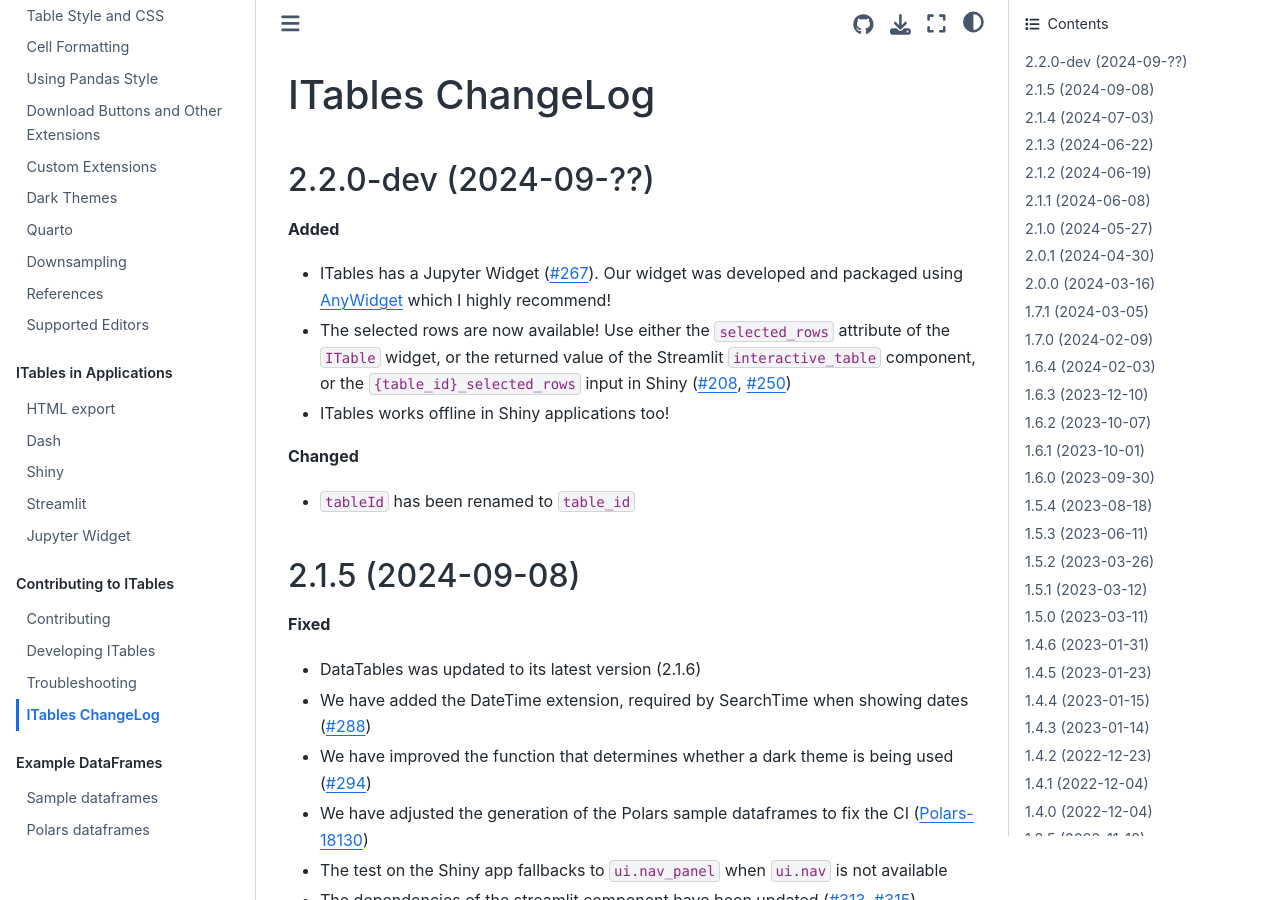
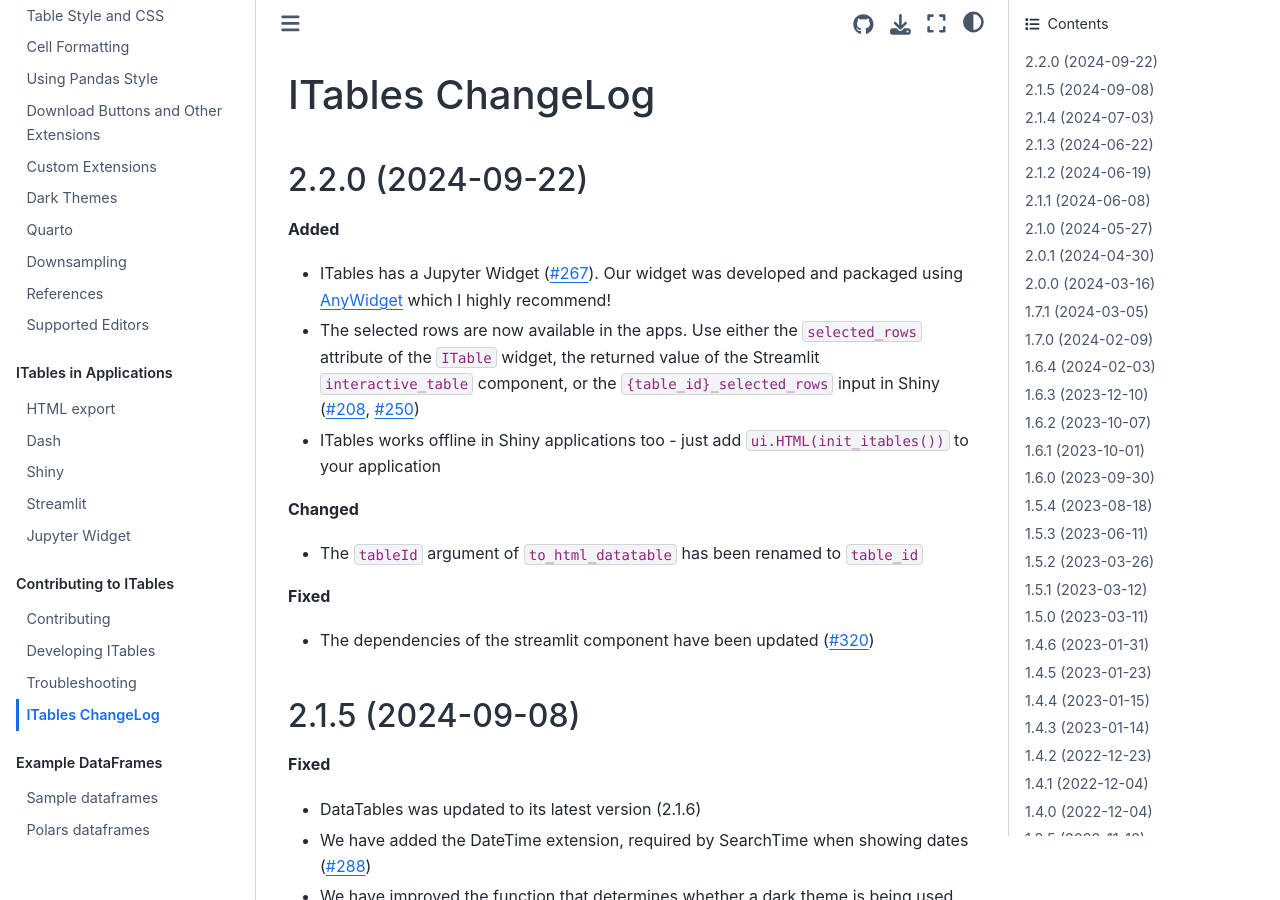
Before and after one commit to mwouts/itables, a Jupyter Book: the page built from docs/changelog.md, in a window 1280 px wide and 900 px high. Built offline with Jupyter Book 1.0.4 settings and Sphinx 7.4.7 and the Sphinx Book theme 1.1.4, drawn with Linux system fonts in a browser that asks for light colours.

Commit message:
Version 2.2.0

```diff
--- a/docs/changelog.md
+++ b/docs/changelog.md
@@ -1,16 +1,19 @@
 ITables ChangeLog
 =================
 
-2.2.0-dev (2024-09-??)
+2.2.0 (2024-09-22)
 ------------------
 
 **Added**
 - ITables has a Jupyter Widget ([#267](https://github.com/mwouts/itables/issues/267)). Our widget was developed and packaged using [AnyWidget](https://anywidget.dev/) which I highly recommend!
-- The selected rows are now available! Use either the `selected_rows` attribute of the `ITable` widget, or the returned value of the Streamlit `interactive_table` component, or the `{table_id}_selected_rows` input in Shiny ([#208](https://github.com/mwouts/itables/issues/208), [#250](https://github.com/mwouts/itables/issues/250))
-- ITables works offline in Shiny applications too!
+- The selected rows are now available in the apps. Use either the `selected_rows` attribute of the `ITable` widget, the returned value of the Streamlit `interactive_table` component, or the `{table_id}_selected_rows` input in Shiny ([#208](https://github.com/mwouts/itables/issues/208), [#250](https://github.com/mwouts/itables/issues/250))
+- ITables works offline in Shiny applications too - just add `ui.HTML(init_itables())` to your application
 
 **Changed**
-- `tableId` has been renamed to `table_id`
+- The `tableId` argument of `to_html_datatable` has been renamed to `table_id`
+
+**Fixed**
+- The dependencies of the streamlit component have been updated ([#320](https://github.com/mwouts/itables/issues/320))
 
 
 2.1.5 (2024-09-08)
--- a/src/itables/version.py
+++ b/src/itables/version.py
@@ -1,3 +1,3 @@
 """ITables' version number"""
 
-__version__ = "2.2.0-dev"
+__version__ = "2.2.0"
```
Also changed, not shown: docs/ipywidgets.md (+3 -2 lines), 4 other files.
